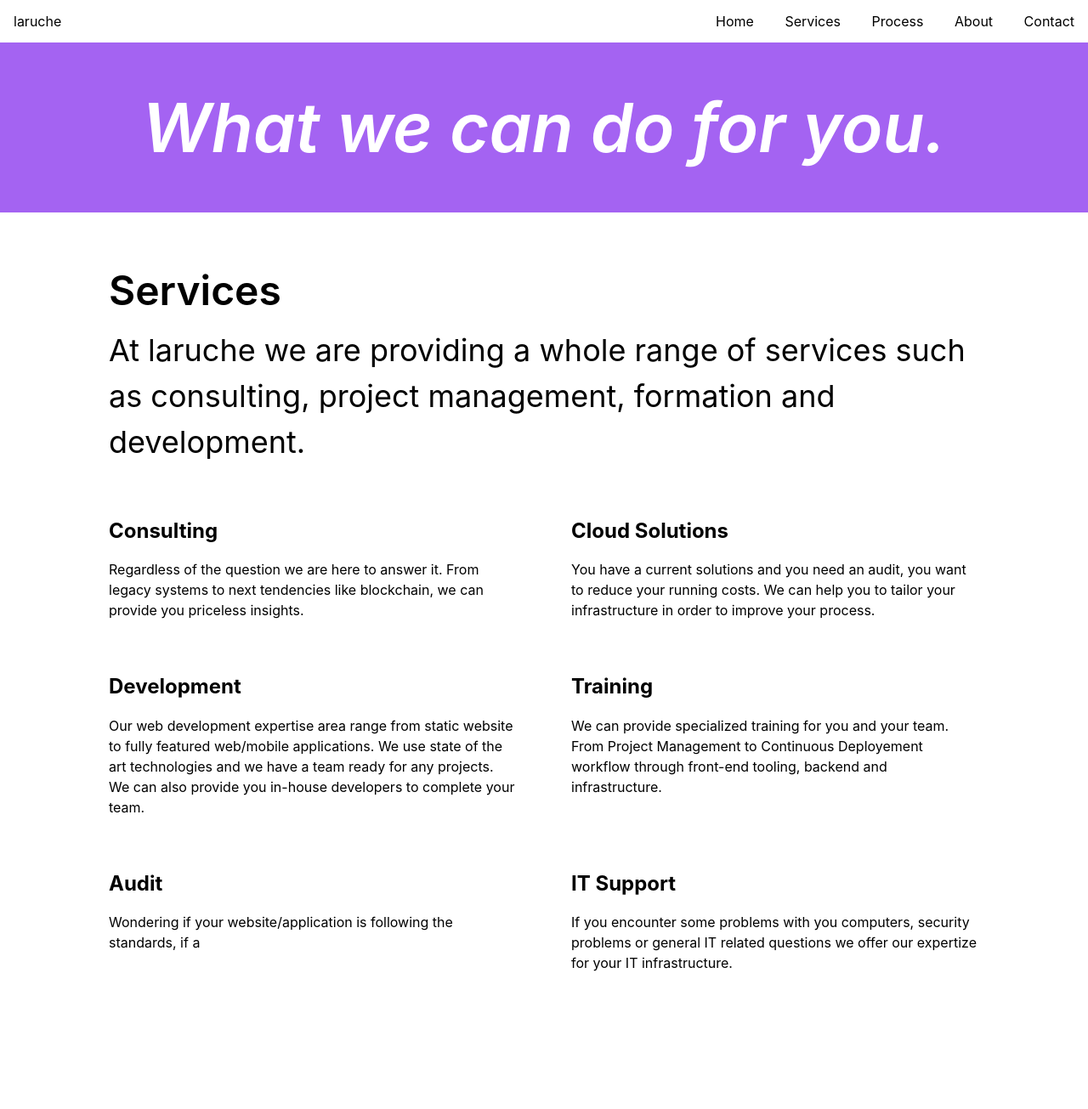
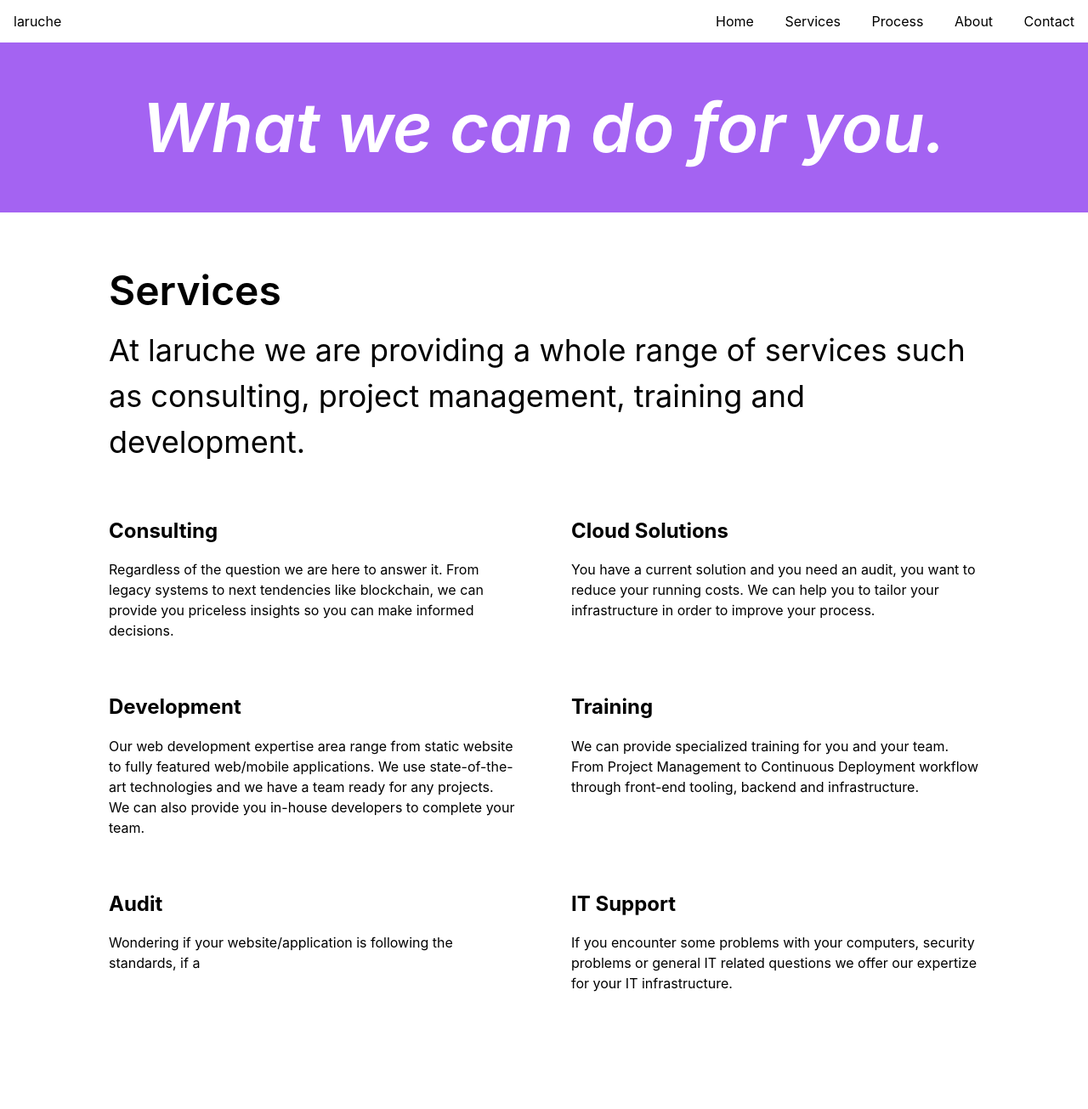
Before and after one commit to larucheio/laruche.io, a Jekyll site: the page built from services/index.html, in a window 1280 px wide. Shown: the whole page at 85% size. Built offline with Jekyll 4.4.1, drawn with Linux system fonts in a browser that asks for light colours; nearby versions of some CDN libraries; before the commit the page ends 1281 px from its top, so only the background shows below that.

Commit message:
Fix typo

```diff
--- a/about/index.html
+++ b/about/index.html
@@ -21,8 +21,8 @@ layout: default
     </p>
 
     <p class="lh-copy">
-      We try to work alonside the clients toward the goal, in order to not only
-      achieve the project but also involve the client during the build phase.
+      We try to work alongside the clients toward the goal, in order to not only
+      finish the project but also involve the client during the build phase.
     </p>
 
     <p class="lh-copy">
--- a/index.html
+++ b/index.html
@@ -7,6 +7,6 @@ layout: default
 <div class="ph4 ph5-m ph6-l">
   {% include components/header.html
       title=""
-      subtitle="In a constantly changing world, you need to focus on what’s important to you. That’s why at laruche we are specializing in improving your workflows using tomorrows tools to optimize your productive time."
+      subtitle="In a constantly changing world, you need to focus on what’s important to you. That’s why at laruche we are specializing in improving your workflows using tomorrow tools to optimize your productive time."
   %}
 </div>
--- a/process/index.html
+++ b/process/index.html
@@ -24,7 +24,7 @@ layout: default
     <h2 class="mt0">2. Work Process</h2>
     <p class="mb0 lh-copy">
       In this process, we will work closely with the client to propose our
-      vision, make it happen, then get the client's feeback to find ways to
+      vision, make it happen, then get the client's feedback to find ways to
       improve it.
     </p>
   </div>
--- a/services/index.html
+++ b/services/index.html
@@ -7,7 +7,7 @@ layout: default
 <div class="ph4 ph5-m ph6-l">
   {% include components/header.html
       title="Services"
-      subtitle="At laruche we are providing a whole range of services such as consulting, project management, formation and development."
+      subtitle="At laruche we are providing a whole range of services such as consulting, project management, training and development."
   %}
 </div>
 
@@ -16,14 +16,15 @@ layout: default
     <h2 class="mt0">Consulting</h2>
     <p class="mb0 lh-copy">
       Regardless of the question we are here to answer it. From legacy systems
-      to next tendencies like blockchain, we can provide you priceless insights.
+      to next tendencies like blockchain, we can provide you priceless insights
+      so you can make informed decisions.
     </p>
   </div>
 
   <div class="w-100 w-50-l ml4-l pv4 pt0-l bb bn-l b--light-gray">
     <h2 class="mt0">Cloud Solutions</h2>
     <p class="mb0 lh-copy">
-      You have a current solutions and you need an audit, you want to reduce
+      You have a current solution and you need an audit, you want to reduce
       your running costs. We can help you to tailor your infrastructure in
       order to improve your process.
     </p>
@@ -35,7 +36,7 @@ layout: default
     <h2 class="mt0">Development</h2>
     <p class="mb0 lh-copy">
       Our web development expertise area range from static website to fully
-      featured web/mobile applications. We use state of the art technologies
+      featured web/mobile applications. We use state-of-the-art technologies
       and we have a team ready for any projects. We can also provide you
       in-house developers to complete your team.
     </p>
@@ -45,7 +46,7 @@ layout: default
     <h2 class="mt0">Training</h2>
     <p class="mb0 lh-copy">
       We can provide specialized training for you and your team. From Project
-      Management to Continuous Deployement workflow through front-end tooling,
+      Management to Continuous Deployment workflow through front-end tooling,
       backend and infrastructure.
     </p>
   </div>
@@ -62,7 +63,7 @@ layout: default
   <div class="w-100 w-50-l ml4-l pt4">
     <h2 class="mt0">IT Support</h2>
     <p class="mb0 lh-copy">
-      If you encounter some problems with you computers, security problems or
+      If you encounter some problems with your computers, security problems or
       general IT related questions we offer our expertize for your IT
       infrastructure.
     </p>
```
